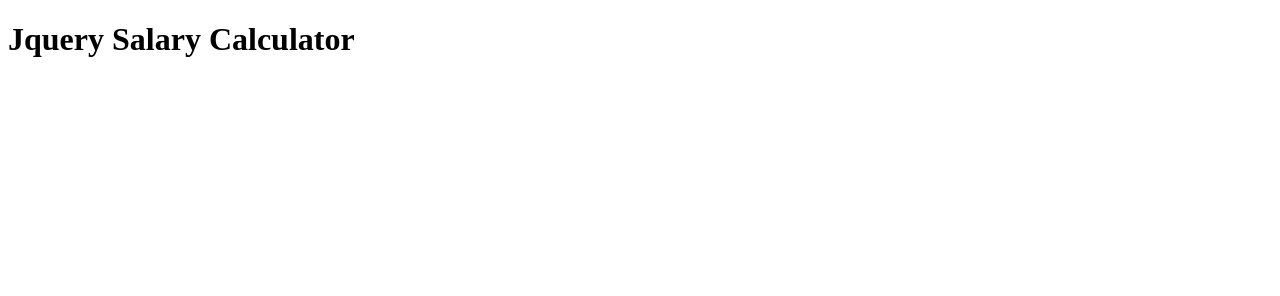
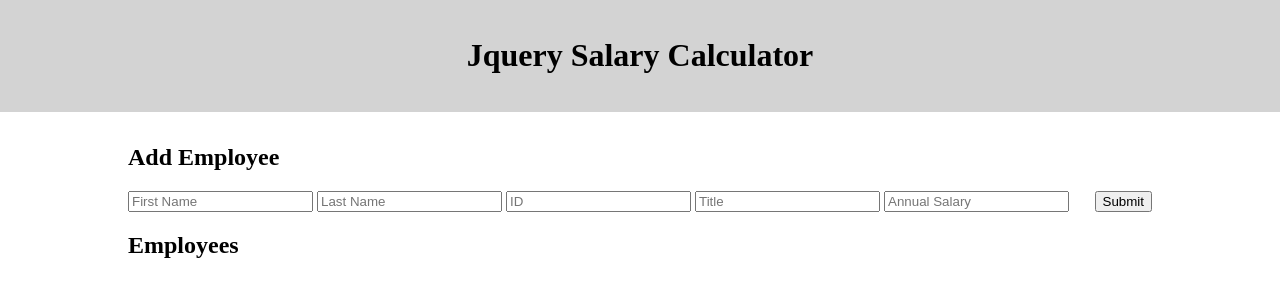
Before and after one commit to Alexlloydwhite/jquery-salary-calculator, a plain HTML site: page index.html in a window 1280 px wide. Drawn offline with Linux system fonts and the light colour scheme.

Commit message:
created and organzied inputs/outputs

```diff
--- a/index.html
+++ b/index.html
@@ -16,6 +16,20 @@
 
     <main>
 
+        <section id="employee-in">
+            <h2>Add Employee</h2>
+            <input id="firstNameIn" type="text" placeholder="First Name">
+            <input id="lastNameIn" type="text" placeholder="Last Name">
+            <input id="idIn" type="text" placeholder="ID">
+            <input id="titleIn" type="text" placeholder="Title">
+            <input id="annualSalaryIn" type="text" placeholder="Annual Salary">
+            <button id="submit">Submit</button>
+        </section>
+
+        <section id="employee-out">
+            <h2>Employees</h2>
+        </section>
+
     </main>
 </body>
 </html>
--- a/style.css
+++ b/style.css
@@ -0,0 +1,16 @@
+body {
+    margin: 0;
+}
+header {
+    text-align: center;
+    background-color: lightgrey;
+    margin-bottom: 2rem;
+    padding: 1rem;
+}
+main{
+    width: 80%;
+    margin: auto;
+}
+button{
+    float: right;
+}
```
Also changed, not shown: scripts/client.js (line endings or trailing spaces).
